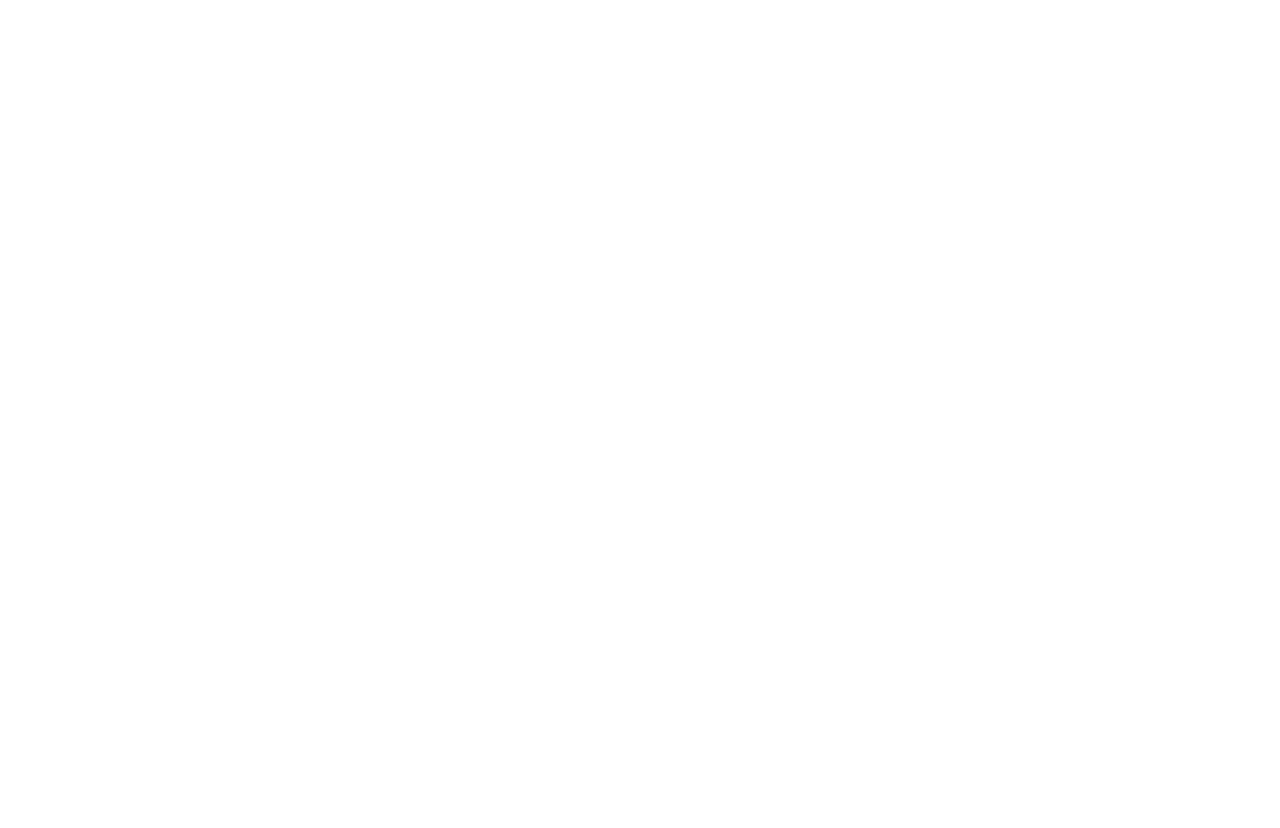
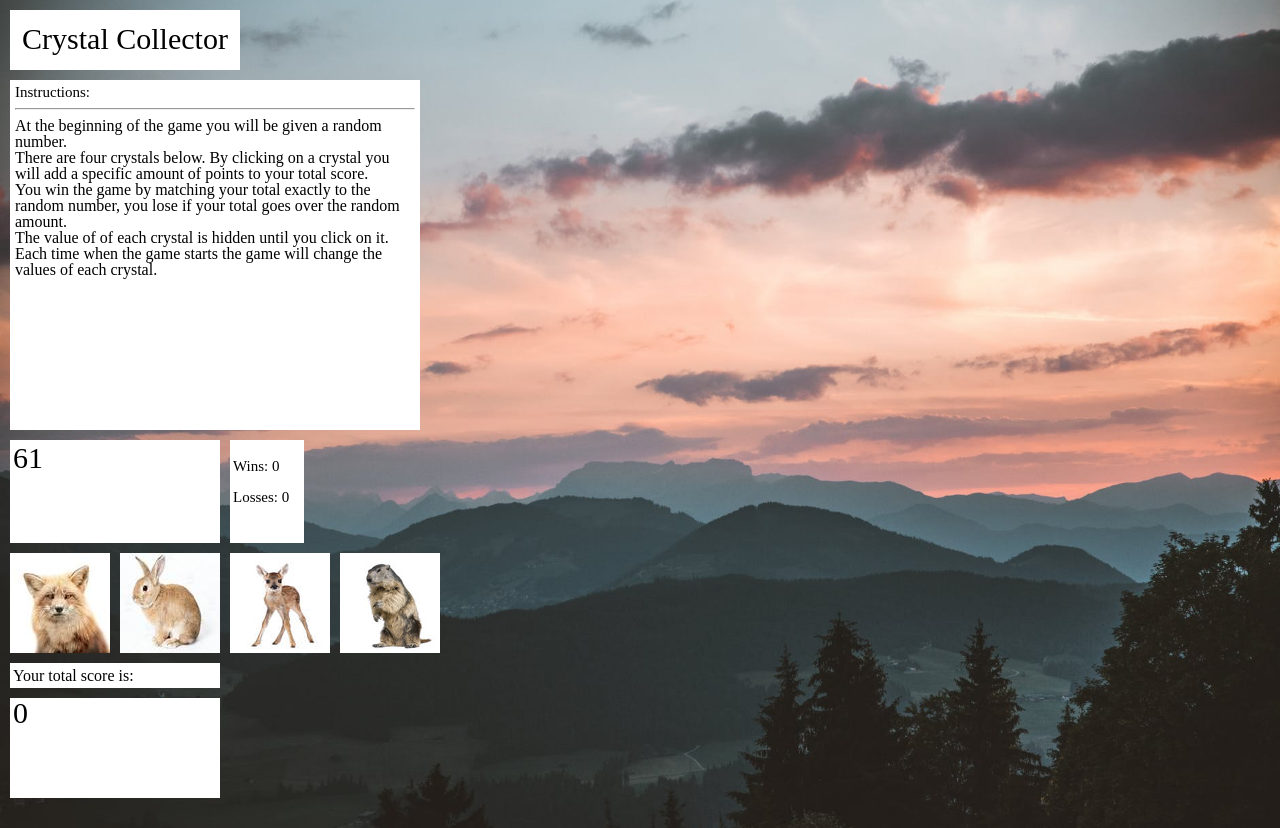
Before and after one commit to umbachg/unit-4-game, a plain HTML site: page index.html in a window 1280 px wide. Before the commit the page ends 800 px from the top, so only its background shows below. Drawn offline with nearby package versions, Linux system fonts and the light colour scheme.

Commit message:
getting everything in and looking decent.

```diff
--- /dev/null
+++ b/assets/css/reset.css
@@ -0,0 +1,48 @@
+/* http://meyerweb.com/eric/tools/css/reset/
+   v2.0 | 20110126
+   License: none (public domain)
+*/
+
+html, body, div, span, applet, object, iframe,
+h1, h2, h3, h4, h5, h6, p, blockquote, pre,
+a, abbr, acronym, address, big, cite, code,
+del, dfn, em, img, ins, kbd, q, s, samp,
+small, strike, strong, sub, sup, tt, var,
+b, u, i, center,
+dl, dt, dd, ol, ul, li,
+fieldset, form, label, legend,
+table, caption, tbody, tfoot, thead, tr, th, td,
+article, aside, canvas, details, embed,
+figure, figcaption, footer, header, hgroup,
+menu, nav, output, ruby, section, summary,
+time, mark, audio, video {
+	margin: 0;
+	padding: 0;
+	border: 0;
+	font-size: 100%;
+	font: inherit;
+	vertical-align: baseline;
+}
+/* HTML5 display-role reset for older browsers */
+article, aside, details, figcaption, figure,
+footer, header, hgroup, menu, nav, section {
+	display: block;
+}
+body {
+	line-height: 1;
+}
+ol, ul {
+	list-style: none;
+}
+blockquote, q {
+	quotes: none;
+}
+blockquote:before, blockquote:after,
+q:before, q:after {
+	content: '';
+	content: none;
+}
+table {
+	border-collapse: collapse;
+	border-spacing: 0;
+}
--- /dev/null
+++ b/assets/css/style.css
@@ -0,0 +1,176 @@
+body {
+    background-image:url("../images/background.jpeg");
+    height: 100%;
+	background-position: center;
+	background-repeat: no-repeat;
+	background-size: cover;
+}
+
+h1 {
+    color: #000000;
+    font-size: 30px;
+    text-align: center;
+    padding-top: 14px;
+}
+
+h2 {
+    font-size: 15px;
+
+}
+
+.box-A {
+    width: 230px;
+    height: 60px;
+    background-color: #ffffff;
+    margin-bottom: 10px;
+}
+
+p {
+    color: #000000;
+}
+
+.box-B {
+    width: 400px;
+    height: 340px;
+    background-color: #ffffff;
+    padding: 5px;
+    margin-bottom: 10px;
+}
+
+.container-2 {
+    height: 100px;
+    width: 280px;
+}
+
+.randomNum {
+    background-color: #ffffff;
+    width: 204px;
+    height: 97px;
+    float: left;
+    color: black;
+    padding: 3px;
+    font-size: 30px;
+}
+
+.win-loss {
+    background-color: #ffffff;
+    height: 97px;
+    width: 68px;
+    margin: -100px 0px 0px 220px;
+    padding: 3px;
+}
+
+.container {
+    width: 50%;
+    padding: 10px;
+}
+
+.crystal {
+    margin-top: 10px;
+    height: 100px;
+    width: 430px;
+}
+
+.cryst1 {
+    background-image: url("../images/fox_100x100.jpeg");
+    width: 100px;
+    height: 100px;
+}
+
+.cryst2 {
+    background-image: url("../images/bunny_1_100x100.jpeg");
+    width: 100px;
+    height: 100px;
+
+    margin: -100px 0px 0px 110px;
+
+}
+
+.cryst3 {
+    background-image: url("../images/bambi_100x100.jpg");
+    width: 100px;
+    height: 100px;
+    margin: -100px 0px 0px 220px;
+}
+
+.cryst4 {
+    background-image: url("../images/groundhog_100x100.jpg");
+    width: 100px;
+    height: 100px;
+    margin: -100px 0px 0px 330px;
+}
+
+.score {
+    width: 207px;
+    height: 20px;
+    margin-top: 10px;
+    background-color: #ffffff;
+    color: #000000;
+    padding: 5px 0px 0px 3px;
+    line-height: 15px;
+}
+
+.scoreCounter {
+    padding-left: 3px;
+    margin: 10px 0px 20px 0px;
+    background-color: #ffffff;
+    width: 207px;
+    height: 100px;
+    color: #000000;
+    font-size: 30px;
+}
+
+
+
+
+
+
+
+
+
+
+
+
+/* body {
+	font-family: 'Arial', Helvetica, sans-serif;
+	color: #000000;
+	background-image: url('');
+	margin: 0;
+	padding: 0;
+}
+
+h1 {
+	font-family: 'Georgia', 'Times New Roman', Times, serif;
+	font-size: 24px;
+	color: #000000;
+	text-align: center;
+}
+
+h2 {
+	font-family: 'Georgia', 'Times New Roman', Times, serif;
+	color: #4aaaa5;
+}
+
+h4 {
+	font-family: 'Georgia', 'Times New Roman', Times, serif;
+	color: #4aaaa5;
+}
+
+.box-A {
+	width: 960px;
+	min-height: 100%;
+	margin: 0 auto;
+}
+
+.box-B {
+	background-color: #945d5d;
+    width: 920px;
+    height: 480px;
+    padding: 20px;
+    margin: auto;
+    margin: 40px 0px;
+    border-style: solid;
+    border-width: 1px;
+	border-color: #dddddd;
+	line-height: 35px;
+} */
--- /dev/null
+++ b/assets/javascript/game.js
@@ -0,0 +1,97 @@
+$(document).ready(function () {
+
+    var winCount = 0;
+    $("#winS").text("Wins: " + winCount);
+    var lossCount = 0;
+    $("#lossS").text("Losses: " + lossCount);
+    var userScore = 0;
+    var gameScore = Math.floor(Math.random() * 102) + 19;
+    var crystOne = Math.floor(Math.random() * 12) + 1;
+    var crystTwo = Math.floor(Math.random() * 12) + 1;
+    var crystThree = Math.floor(Math.random() * 12) + 1;
+    var crystFour = Math.floor(Math.random() * 12) + 1;
+    $(".randomNum").text(gameScore);
+    $(".scoreCounter").text(userScore);
+    var lose = new Audio("./assets/sounds/loss.mp3");
+    var win = new Audio("./assets/sounds/win.mp3");
+    console.log(gameScore);
+    console.log(crystOne);
+    console.log(crystTwo);
+    console.log(crystThree);
+    console.log(crystFour);
+
+    function resetGame() {
+        userScore = 0;
+        gameScore = Math.floor(Math.random() * 102) + 19;
+        crystOne = Math.floor(Math.random() * 12) + 1;
+        crystTwo = Math.floor(Math.random() * 12) + 1;
+        crystThree = Math.floor(Math.random() * 12) + 1;
+        crystFour = Math.floor(Math.random() * 12) + 1;
+        $(".randomNum").text(gameScore);
+        $(".scoreCounter").text(userScore);
+        console.log(gameScore);
+        console.log(crystOne);
+        console.log(crystTwo);
+        console.log(crystThree);
+        console.log(crystFour);
+    }
+
+    function winGame() {
+        winCount = winCount + 1;
+        $("#winS").text("Wins: " + winCount);
+        win.play();
+        resetGame();
+    }
+
+    function loseGame() {
+        lossCount = lossCount + 1;
+        $("#lossS").text("Losses: " + lossCount);
+        lose.play();
+        resetGame();
+    }
+
+// image on click functions: does the math for adding stuff
+    $(".cryst1").click(function () {
+        userScore = userScore + crystOne;
+        console.log(userScore);
+        $(".scoreCounter").text(userScore);
+        if (userScore === gameScore) {
+            winGame();
+        } else if (userScore > gameScore) {
+            loseGame();
+        }
+    });
+
+    $(".cryst2").click(function () {
+        userScore = userScore + crystTwo;
+        console.log(userScore);
+        $(".scoreCounter").text(userScore);
+        if (userScore === gameScore) {
+            winGame();
+        } else if (userScore > gameScore) {
+            loseGame();
+        }
+    });
+
+    $(".cryst3").click(function () {
+        userScore = userScore + crystThree;
+        console.log(userScore);
+        $(".scoreCounter").text(userScore);
+        if (userScore === gameScore) {
+            winGame();
+        } else if (userScore > gameScore) {
+            loseGame();
+        }
+    });
+
+    $(".cryst4").click(function () {
+        userScore = userScore + crystFour;
+        console.log(userScore);
+        $(".scoreCounter").text(userScore);
+        if (userScore === gameScore) {
+            winGame();
+        } else if (userScore > gameScore) {
+            loseGame();
+        }
+    });
+});
--- a/index.html
+++ b/index.html
@@ -1,12 +1,106 @@
 <!DOCTYPE html>
 <html lang="en">
+
 <head>
     <meta charset="UTF-8">
     <meta name="viewport" content="width=device-width, initial-scale=1.0">
     <meta http-equiv="X-UA-Compatible" content="ie=edge">
-    <title>Document</title>
+    <title>Cystal Collector</title>
+    <script src="https://code.jquery.com/jquery-3.3.1.slim.min.js"
+        integrity="sha384-q8i/X+965DzO0rT7abK41JStQIAqVgRVzpbzo5smXKp4YfRvH+8abtTE1Pi6jizo"
+        crossorigin="anonymous"></script>
+    <script src="https://stackpath.bootstrapcdn.com/bootstrap/4.3.1/js/bootstrap.min.js"
+        integrity="sha384-JjSmVgyd0p3pXB1rRibZUAYoIIy6OrQ6VrjIEaFf/nJGzIxFDsf4x0xIM+B07jRM"
+        crossorigin="anonymous"></script>
+    <link href="./assets/css/reset.css" rel="stylesheet" type="text/css">
+    <link href="./assets/css/style.css" rel="stylesheet" type="text/css">
 </head>
+
 <body>
+    <div class="container">
+        <div class="box-A">
+            <h1>
+                Crystal Collector
+            </h1>
+        </div>
+
+        <div class="box-B">
+            <h2>
+                Instructions:
+            </h2>
+            <hr>
+            <p>
+                At the beginning of the game you will be given a random number.
+            </p>
+            <p>
+                There are four crystals below. By clicking on a crystal you will add a specific amount of points to your
+                total
+                score.
+            </p>
+            <p>
+                You win the game by matching your total exactly to the random number, you lose if your total goes over
+                the
+                random amount.
+            </p>
+            <p>
+                The value of of each crystal is hidden until you click on it.
+            </p>
+            <p>
+                Each time when the game starts the game will change the values of each crystal.
+            </p>
+        </div>
+
+        <div class="container-2">
+            <div class="randomNum">
+                <!--  -->
+            </div>
+        </div>
+
+        <div class="win-loss">
+            <br>
+            <h2 id="winS">Wins:</h2>
+            <br>
+            <h2 id="lossS">Losses:</h2>
+        </div>
+
+        <div class="crystal">
+            <div class="cryst1"></div>
+            <div class="cryst2"></div>
+            <div class="cryst3"></div>
+            <div class="cryst4"></div>
+        </div>
+
+        <div class="score">Your total score is:</div>
+
+        <div class="scoreCounter">
+            <!--  -->
+        </div>
+
+    </div>
+
+    <script src="./assets/javascript/game.js"></script>
 
 </body>
+
 </html>
+<!--
+    <div class="container">
+        <div class="randomNum">
+
+        </div>
+
+    </div>
+
+    <div class="box-win-lose">
+        <h4>Wins:</h4>
+        <h4>Losses:</h4>
+    </div>
+
+    <div></div>
+    <div></div>
+    <div></div>
+    <div></div>
+
+    <div class="box-total">
+        <h4>Your total score is:</h4>
+    </div> -->
```
Also changed, not shown: assets/css/css.css (deleted), assets/images/background.jpeg (added), assets/images/bambi.jpg (added), assets/images/bambi_100x100.jpg (added), assets/images/bunny.jpeg (added), assets/images/bunny_1_100x100.jpeg (added), assets/images/fox.jpeg (added), assets/images/fox_100x100.jpeg (added), assets/images/groundhog.jpg (added), assets/images/groundhog_100x100.jpg (added), assets/javascript/unit-4-game.js (deleted).
